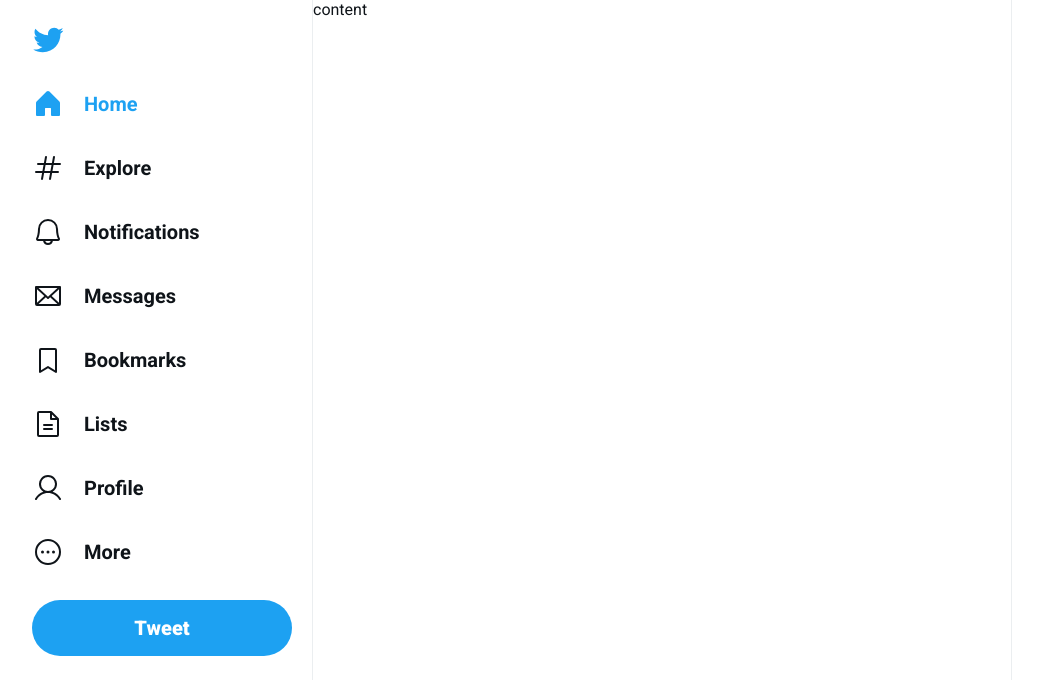
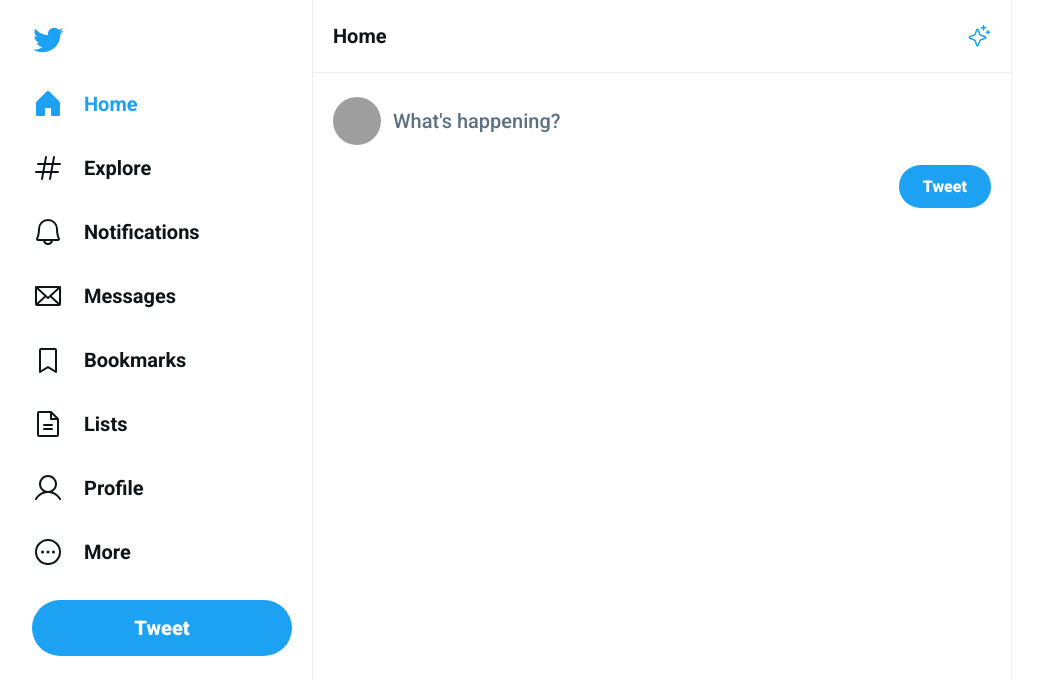
Before and after one commit to jvbicalho01/Clone_Twitter, a React (Vite) app: page / in a window 1280 px wide. Shown: the top 694 px of the page, without its empty margins (128-1171 px from the left). Built offline with nearby package versions, Linux system fonts and the light colour scheme; grey boxes are pictures that could not be loaded.

Commit message:
add new tweet

```diff
--- a/src/global.css
+++ b/src/global.css
@@ -98,3 +98,70 @@
   border-left: 1px solid #ebeef0;
   border-right: 1px solid #ebeef0;
 }
+
+.timeline-header {
+  padding: 1.5rem 1.25rem;
+  display: flex;
+  align-items: center;
+  justify-content: space-between;
+  font-size: 1.25rem;
+  font-weight: 700;
+  border-bottom: 1px solid #ebeef0;
+}
+
+.timeline-header svg {
+  width: 1.5rem;
+  height: 1.5rem;
+  color: var(--twitter-blue);
+}
+
+.new-tweet-form {
+  padding: 1.5rem 1.25rem;
+  display: flex;
+  flex-direction: column;
+  gap: 0.5rem;
+}
+
+.new-tweet-form label {
+  display: flex;
+  gap: 0.75rem;
+}
+
+.new-tweet-form label img {
+  width: 3rem;
+  height: 3rem;
+  border-radius: 9999px;
+}
+
+.new-tweet-form label textarea {
+  flex: 1;
+  border: 0;
+  font-size: 1.25rem;
+  font-weight: 500;
+  margin-top: 0.75rem;
+  resize: none;
+}
+
+.new-tweet-form label textarea:focus {
+  outline: none;
+}
+
+.new-tweet-form label textarea::placeholder {
+  color: #5b7083;
+}
+
+.new-tweet-form button {
+  margin-left: auto;
+  background: var(--twitter-blue);
+  border-radius: 9999px;
+  padding: 0.75rem 1.5rem;
+  color: #fff;
+  font-size: 1rem;
+  font-weight: 900;
+  border: 0;
+  transition: 0.3s;
+}
+
+.new-tweet-form button:hover {
+  filter: brightness(0.9);
+}
--- a/src/main.tsx
+++ b/src/main.tsx
@@ -1,6 +1,6 @@
 import React from 'react'
 import ReactDOM from 'react-dom/client'
-import { Bell, BookmarkSimple, DotsThreeCircle, Envelope, FileText, Hash, House, User } from "@phosphor-icons/react";
+import { Bell, BookmarkSimple, DotsThreeCircle, Envelope, FileText, Hash, House, Sparkle, User } from "@phosphor-icons/react";
 
 import "./global.css"
 
@@ -53,7 +53,21 @@
       </aside>
 
       <div className='content'>
-        content
+        <main className='timeline'>
+          <div className='timeline-header'>
+            Home
+            <Sparkle />
+          </div>
+
+          <form className='new-tweet-form'>
+            <label htmlFor="tweet">
+              <img src="https://github.com/jvbicalho01.png" alt="João Vítor Bicalho" />
+              <textarea id="tweet" placeholder="What's happening?"/>
+            </label>
+
+            <button type='submit'>Tweet</button>
+          </form>
+        </main>
       </div>
 
     </div>
```
